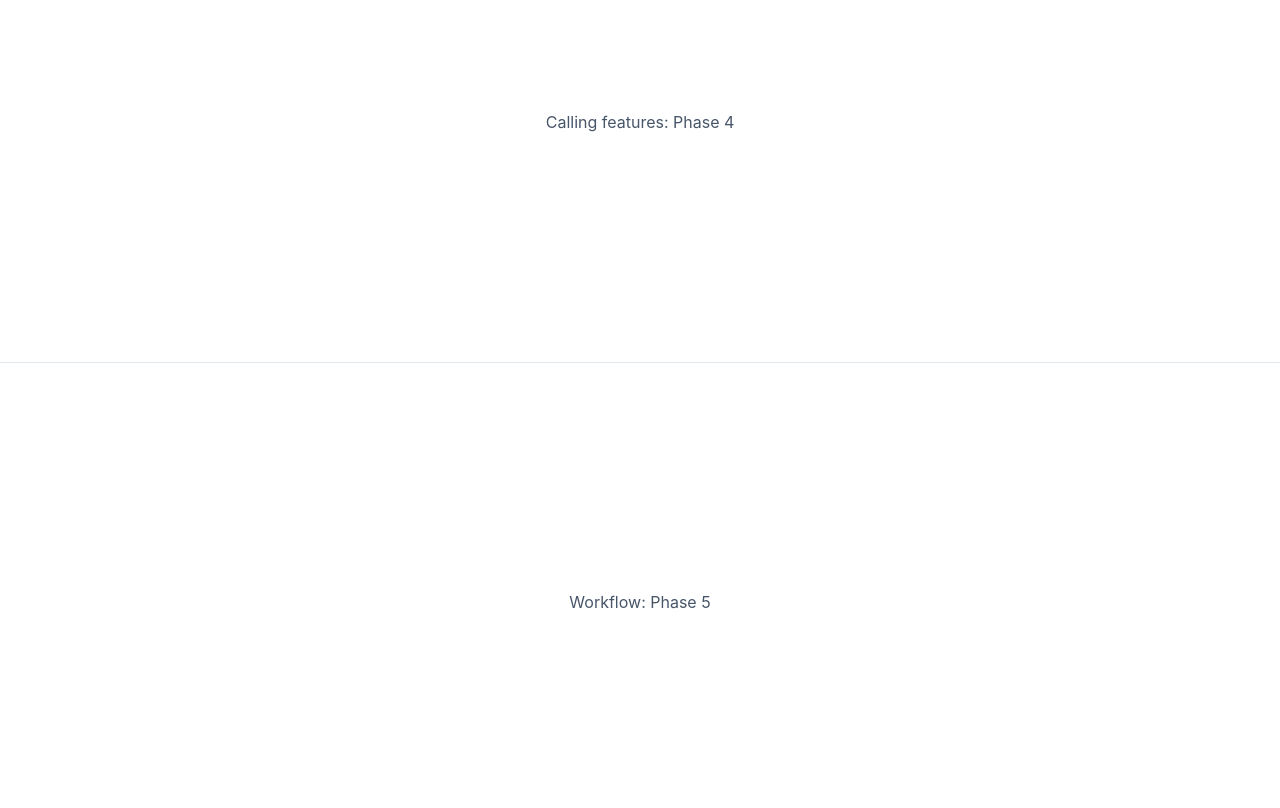
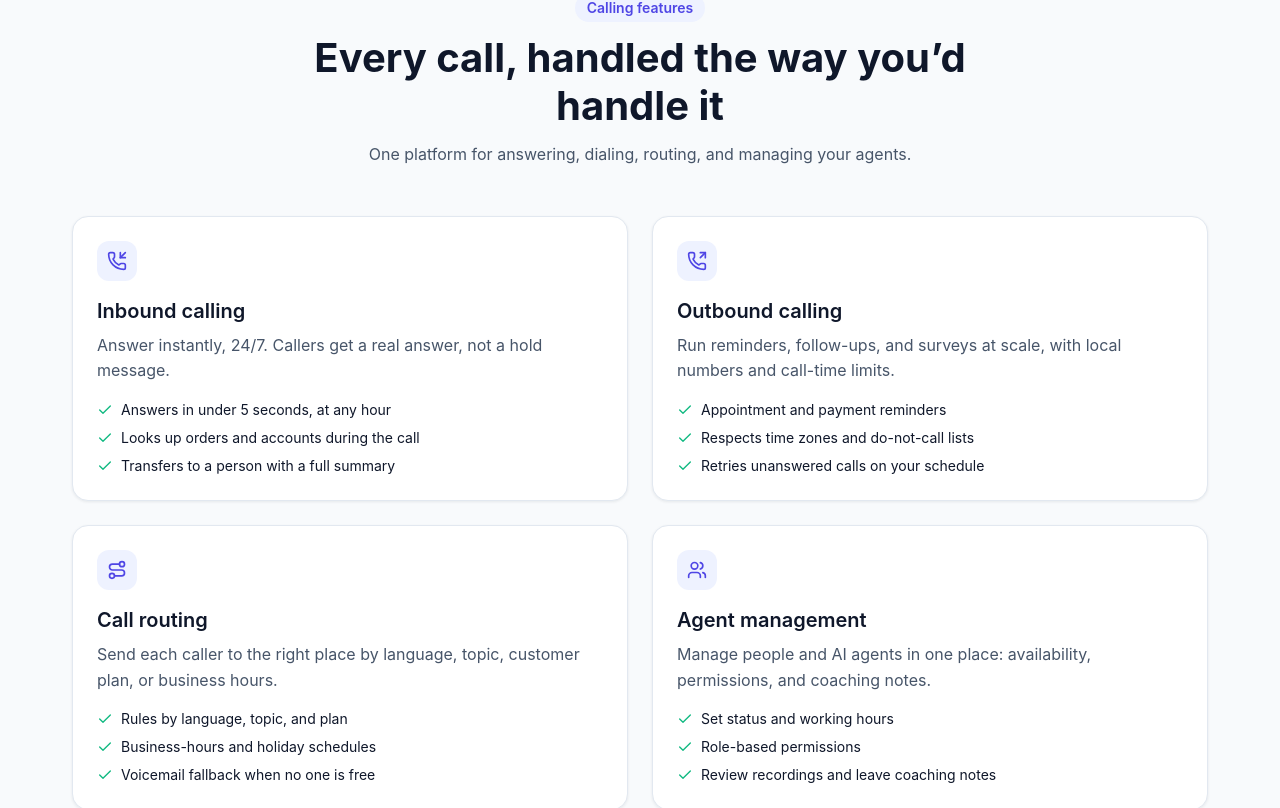
Before and after one commit to pranshigupta705/dialprox-Landing-Page, a React (Vite) app: page / in a window 1280 px wide. Shown: the part 974-1782 px from the top of the page. Built offline with nearby package versions, Linux system fonts and the light colour scheme.

Commit message:
Phase 4: Calling features

```diff
--- a/index.html
+++ b/index.html
@@ -30,4 +30,3 @@
     <script type="module" src="/src/main.tsx"></script>
   </body>
 </html>
-'@ | Set-Content -Path index.html -Encoding UTF8
--- /dev/null
+++ b/src/features/calling/CallingFeatures.tsx
@@ -0,0 +1,47 @@
+import { Check } from 'lucide-react';
+import { callingFeatures } from './data';
+
+export default function CallingFeatures() {
+  return (
+    <section id="calling" className="bg-background-alt py-16 lg:py-28">
+      <div className="mx-auto max-w-[1200px] px-4 md:px-6 lg:px-8">
+        <div className="mx-auto mb-12 grid max-w-2xl justify-items-center gap-3 text-center">
+          <span className="inline-block rounded-full bg-[var(--color-primary-soft)] px-3 py-1 text-sm font-semibold text-[var(--color-primary)]">
+            Calling features
+          </span>
+          <h2>Every call, handled the way you’d handle it</h2>
+          <p className="text-[var(--color-text-muted)]">
+            One platform for answering, dialing, routing, and managing your agents.
+          </p>
+        </div>
+
+        <div className="grid gap-6 md:grid-cols-2">
+          {callingFeatures.map(({ id, title, description, points, icon: Icon }) => (
+            <article
+              key={id}
+              className="rounded-2xl border border-[var(--color-border)] bg-[var(--color-surface)] p-6 shadow-sm transition-all motion-safe:hover:-translate-y-0.5 hover:shadow-md"
+            >
+              <div className="mb-4 grid h-10 w-10 place-items-center rounded-xl bg-[var(--color-primary-soft)] text-[var(--color-primary)]">
+                <Icon size={20} aria-hidden="true" />
+              </div>
+              <h3>{title}</h3>
+              <p className="mt-2 text-[var(--color-text-muted)]">{description}</p>
+              <ul className="mt-4 grid gap-2">
+                {points.map((point) => (
+                  <li key={point} className="flex items-start gap-2 text-sm">
+                    <Check
+                      size={16}
+                      aria-hidden="true"
+                      className="mt-0.5 flex-none text-[var(--color-accent)]"
+                    />
+                    <span>{point}</span>
+                  </li>
+                ))}
+              </ul>
+            </article>
+          ))}
+        </div>
+      </div>
+    </section>
+  );
+}
--- /dev/null
+++ b/src/features/calling/data.ts
@@ -0,0 +1,56 @@
+import { PhoneIncoming, PhoneOutgoing, Route, Users, type LucideIcon } from 'lucide-react';
+
+export interface CallingFeature {
+  id: string;
+  title: string;
+  description: string;
+  points: string[];
+  icon: LucideIcon;
+}
+
+export const callingFeatures: CallingFeature[] = [
+  {
+    id: 'inbound',
+    title: 'Inbound calling',
+    description: 'Answer instantly, 24/7. Callers get a real answer, not a hold message.',
+    points: [
+      'Answers in under 5 seconds, at any hour',
+      'Looks up orders and accounts during the call',
+      'Transfers to a person with a full summary',
+    ],
+    icon: PhoneIncoming,
+  },
+  {
+    id: 'outbound',
+    title: 'Outbound calling',
+    description: 'Run reminders, follow-ups, and surveys at scale, with local numbers and call-time limits.',
+    points: [
+      'Appointment and payment reminders',
+      'Respects time zones and do-not-call lists',
+      'Retries unanswered calls on your schedule',
+    ],
+    icon: PhoneOutgoing,
+  },
+  {
+    id: 'routing',
+    title: 'Call routing',
+    description: 'Send each caller to the right place by language, topic, customer plan, or business hours.',
+    points: [
+      'Rules by language, topic, and plan',
+      'Business-hours and holiday schedules',
+      'Voicemail fallback when no one is free',
+    ],
+    icon: Route,
+  },
+  {
+    id: 'agents',
+    title: 'Agent management',
+    description: 'Manage people and AI agents in one place: availability, permissions, and coaching notes.',
+    points: [
+      'Set status and working hours',
+      'Role-based permissions',
+      'Review recordings and leave coaching notes',
+    ],
+    icon: Users,
+  },
+];
--- /dev/null
+++ b/src/features/hero/HomePage.tsx
@@ -0,0 +1,28 @@
+import Hero from './Hero';
+
+const placeholders = [
+  { id: 'calling', label: 'Calling features: Phase 4' },
+  { id: 'workflow', label: 'Workflow: Phase 5' },
+  { id: 'analytics', label: 'Analytics: Phase 5' },
+  { id: 'integrations', label: 'Integrations: Phase 5' },
+  { id: 'faq', label: 'FAQ: Phase 6' },
+  { id: 'contact', label: 'Contact: Phase 6' },
+];
+
+export default function HomePage() {
+  return (
+    <>
+      <Hero />
+      {/* TODO: replace these placeholders in Phases 4-6 */}
+      {placeholders.map((p) => (
+        <section
+          key={p.id}
+          id={p.id}
+          className="grid min-h-[60vh] scroll-mt-20 place-items-center border-t border-[var(--color-border)] text-[var(--color-text-muted)]"
+        >
+          {p.label}
+        </section>
+      ))}
+    </>
+  );
+}
--- a/src/features/home/HomePage.tsx
+++ b/src/features/home/HomePage.tsx
@@ -1,7 +1,7 @@
 import Hero from '@/features/hero/Hero';
+import CallingFeatures from '@/features/calling/CallingFeatures';
 
 const placeholders = [
-  { id: 'calling', label: 'Calling features: Phase 4' },
   { id: 'workflow', label: 'Workflow: Phase 5' },
   { id: 'analytics', label: 'Analytics: Phase 5' },
   { id: 'integrations', label: 'Integrations: Phase 5' },
@@ -13,7 +13,8 @@ export default function HomePage() {
   return (
     <>
       <Hero />
-      {/* TODO: replace these placeholders in Phases 4-6 */}
+      <CallingFeatures />
+      {/* TODO: replace these placeholders in Phases 5-6 */}
       {placeholders.map((p) => (
         <section
           key={p.id}
--- a/src/styles/globals.css
+++ b/src/styles/globals.css
@@ -1,6 +1,7 @@
 @import "tailwindcss";
 @import "@fontsource-variable/inter";
 
+/* Tailwind CSS v4 directive: registers these tokens for generated utilities. */
 @theme {
   /* ── Colors ── */
   --color-primary: #4F46E5;
```
